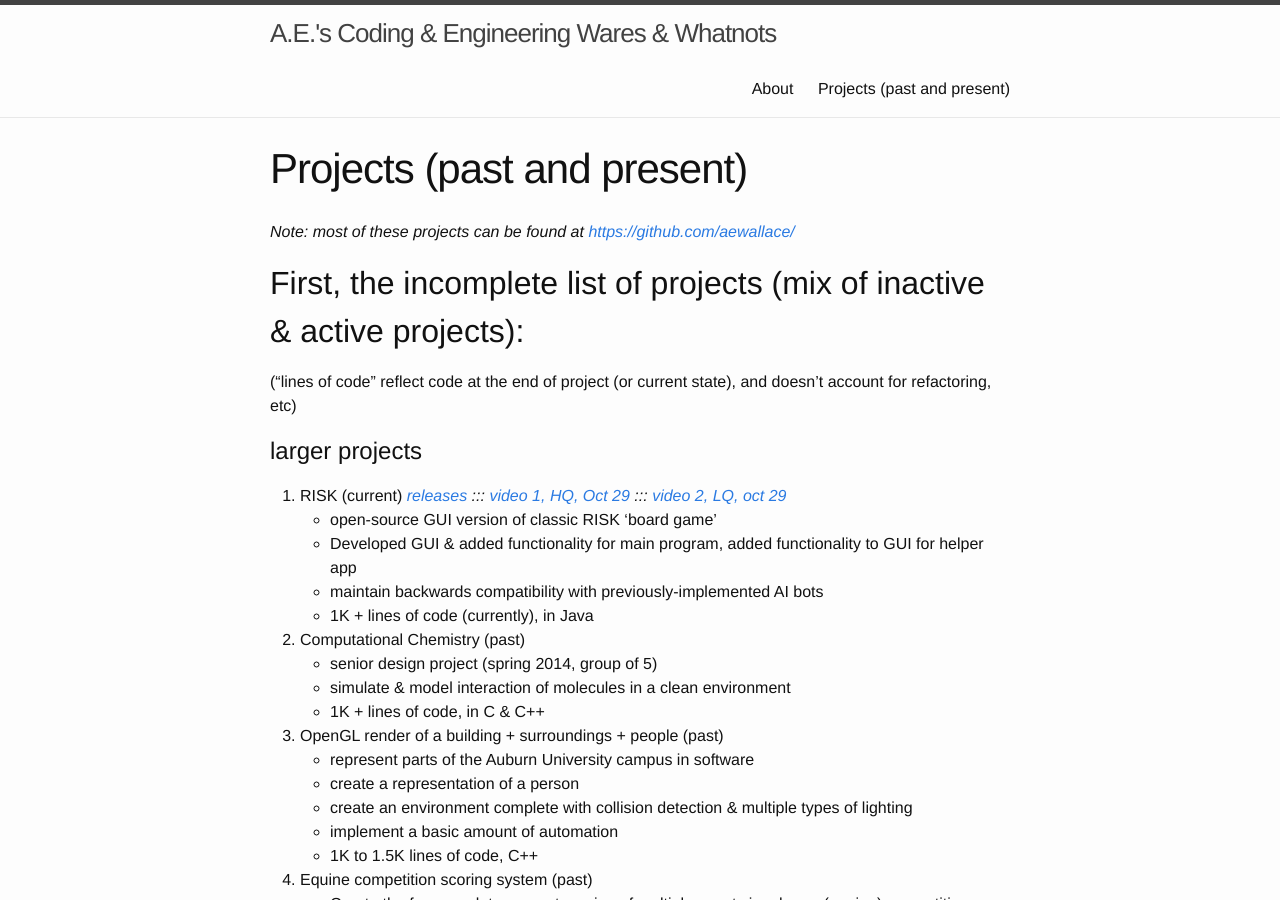
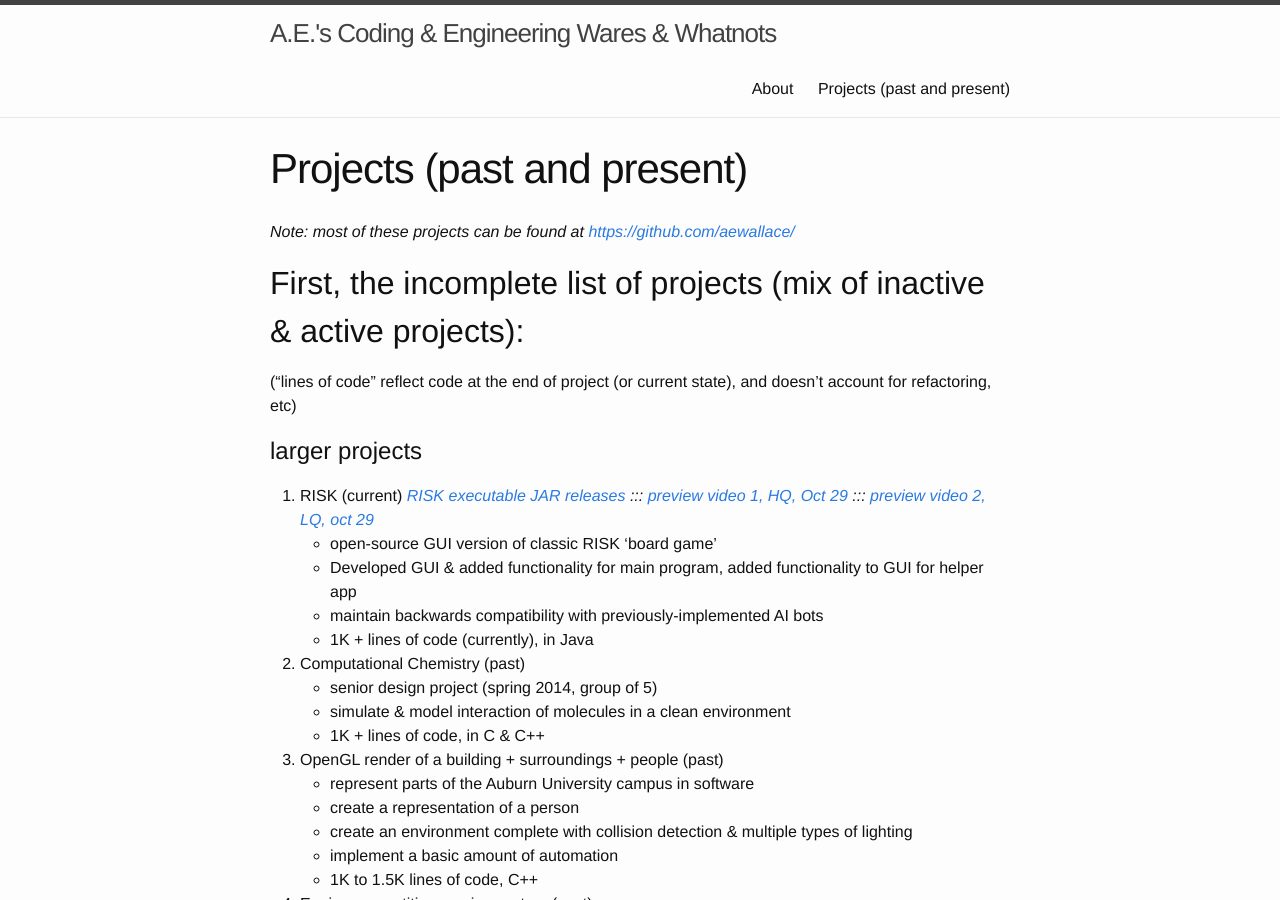
Before and after one commit to aewallace/aewallace.github.io, a Jekyll site: the page built from projects.md, in a window 1280 px wide and 900 px high. Built offline with Jekyll 4.4.1, drawn with Linux system fonts in a browser that asks for light colours.

Commit message:
Update projects.md

```diff
--- a/projects.md
+++ b/projects.md
@@ -11,7 +11,7 @@ _Note: most of these projects can be found at [https://github.com/aewallace/](ht
 
 #larger projects
 
-1. RISK (current) _[releases](https://github.com/aewallace/GUI-Risk/releases) ::: [video 1, HQ, Oct 29](https://www.youtube.com/watch?v=F5u-gxw-ofI) ::: [video 2, LQ, oct 29](https://www.youtube.com/watch?v=S1bRbi8VBNg)_
+1. RISK (current) _[RISK executable JAR releases](https://github.com/aewallace/GUI-Risk/releases) ::: [preview video 1, HQ, Oct 29](https://www.youtube.com/watch?v=F5u-gxw-ofI) ::: [preview video 2, LQ, oct 29](https://www.youtube.com/watch?v=S1bRbi8VBNg)_
   * open-source GUI version of classic RISK 'board game'
   * Developed GUI & added functionality for main program, added functionality to GUI for helper app
   * maintain backwards compatibility with previously-implemented AI bots
```
